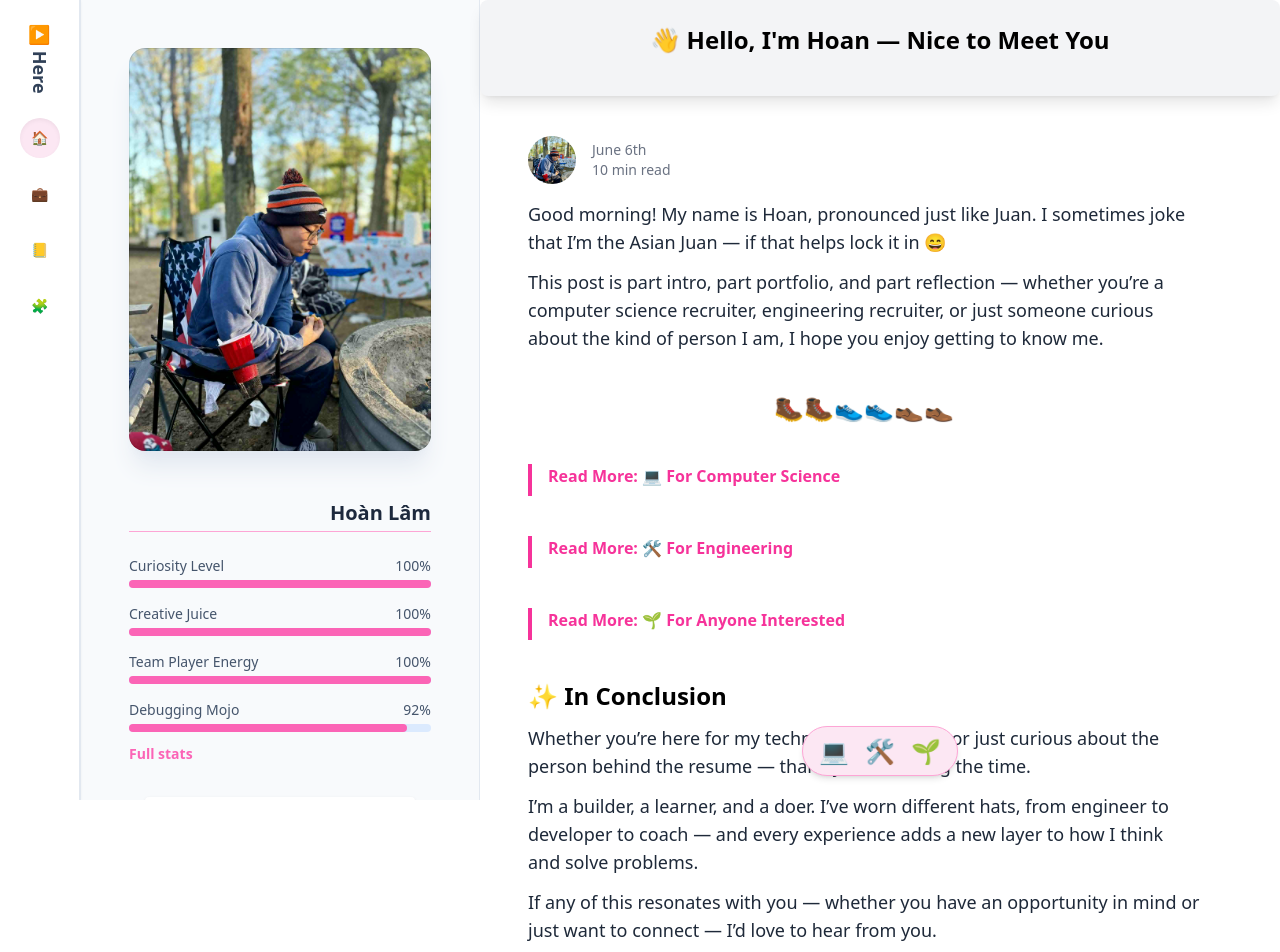
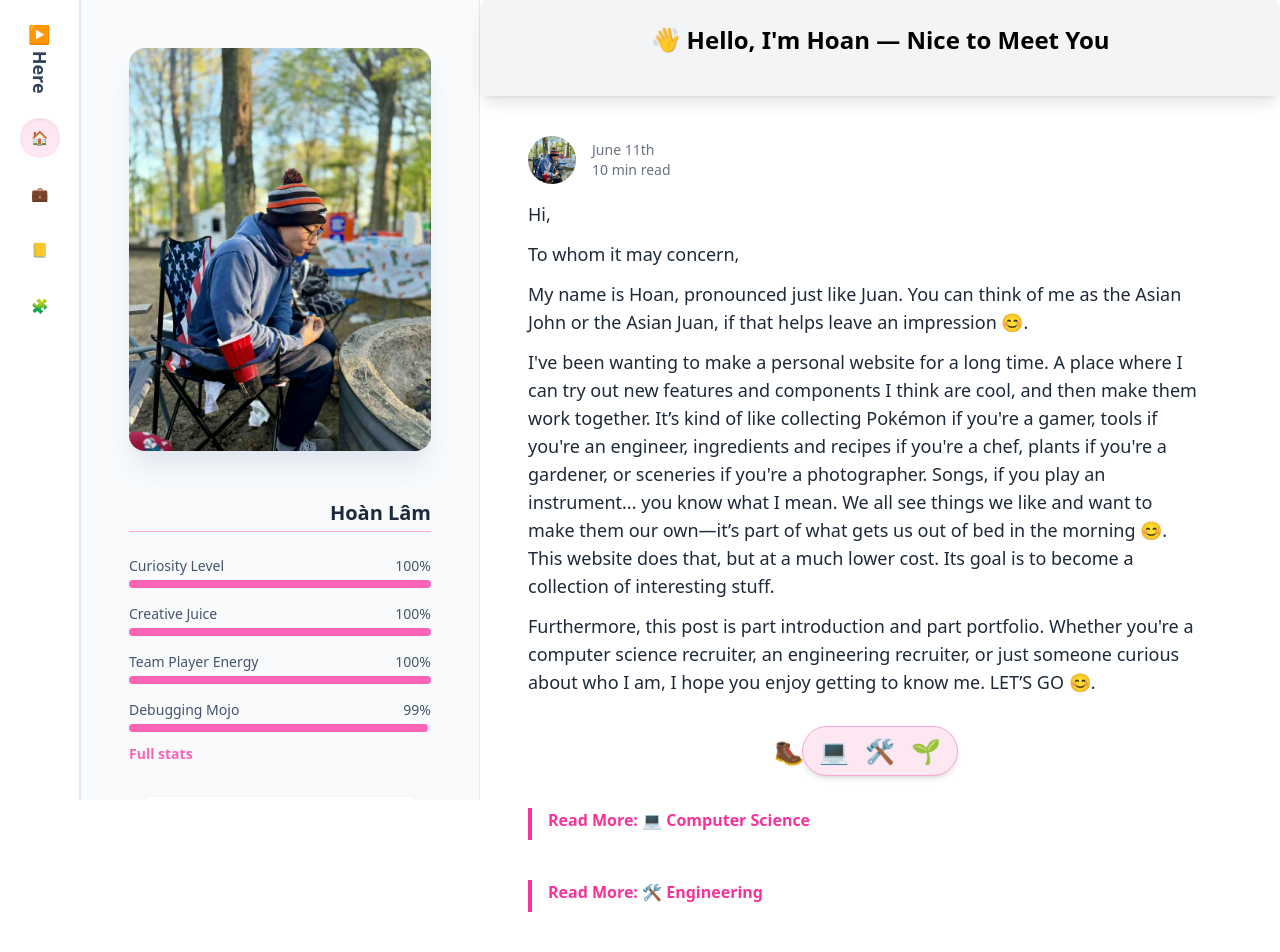
Before and after one commit to clcik-click/Web_Resume, a React (Vite) app in the folder web-resume/: page / in a window 1280 px wide. Shown: the top 952 px of the page. Built offline with nearby package versions, Linux system fonts and the light colour scheme.

Commit message:
Go over 1st presentable revision

```diff
--- a/web-resume/src/App.tsx
+++ b/web-resume/src/App.tsx
@@ -6,12 +6,10 @@ import Puzzle from './Puzzle';
 
 import { BrowserRouter, Routes, Route, NavLink } from "react-router-dom";
 import MusicBar from './Components/MusicBar';
-
 import { useState } from 'react';
 
 function App() {
   const [expanded, setExpanded] = useState(false);
-
   const [expanded2, setExpanded2] = useState(false);
 
   const credits = [
@@ -31,20 +29,20 @@ function App() {
     { name: "Curiosity Level", value: 100 },
     { name: "Creative Juice", value: 100 },
     { name: "Team Player Energy", value: 100 },
-    { name: "Debugging Mojo", value: 92 },
-    { name: "Caffeine Reliance", value: 65 },
-    { name: "Social Battery", value: 60 },
-    { name: "Balance Game (Work/Life)", value: 58 },
-    { name: "Search Engine Mastery", value: 99 },
-    { name: "Overthinking Tendency", value: 77 },
-    { name: "Soccer Comeback Mode", value: 72 },
-    { name: "Pottery Precision", value: 28 },
-    { name: "Grip Strength (Climbing)", value: 43 },
+    { name: "Debugging Mojo", value: 99 },
+    { name: "Caffeine Reliance", value: 21 },
+    { name: "Social Battery", value: 45 },
+    { name: "Balance Game (Work/Life)", value: 90 },
+    { name: "Search Engine Mastery", value: 100 },
+    { name: "Overthinking Tendency", value: 90 },
+    { name: "Soccer Comeback Mode", value: 87 },
+    { name: "Pottery Precision", value: 11 },
+    { name: "Grip Strength (Climbing)", value: 23 },
     { name: "Live Show Enthusiasm", value: 95 },
-    { name: "Nutrition Coaching Vibes", value: 82 },
-    { name: "Plant Parenting", value: 67 },
-    { name: "Broadway Level Hype", value: 98 },
-    { name: "Piano Progression", value: 87 },
+    { name: "Nutrition Coaching Vibes", value: 63 },
+    { name: "Plant Parenting", value: 43 },
+    { name: "Broadway Level Hype", value: 89 },
+    { name: "Piano Progression", value: 81 },
   ];
 
   const visibleCredits = expanded2 ? credits : credits.slice(0, 4);
@@ -117,7 +115,6 @@ function App() {
                 >
                   🧩
                 </NavLink>
-
               </nav>
             </div>
 
@@ -126,7 +123,6 @@ function App() {
               {/* A picture */}
               <a className ="relative mx-auto block w-48 overflow-hidden rounded-lg bg-slate-200 shadow-xl shadow-slate-200 sm:w-64 sm:rounded-xl lg:w-auto lg:rounded-2xl">
                 <img src="/TAB/Avatar.jpeg" />
-                <div className="absolute inset-0 rounded-lg ring-1 ring-black/10 ring-inset sm:rounded-xl lg:rounded-2xl"></div>
               </a>
 
             <section className="mt-12 hidden lg:block">
@@ -166,7 +162,7 @@ function App() {
             {/* Social Media */}
             <section className="mt-10 lg:mt-12">
               <h1 className="text-lg font-bold text-slate-800 mb-2">CONNECT</h1>
-              <ul role="list" className="space-y-6 text-lg text-blue-600 font-medium mt-4">
+              <ul role="list" className="space-y-6 text-lg text-blue-600 font-medium mt-6">
                 <li>
                   <a
                     href="https://www.linkedin.com/in/hoan-lam-3b72a5179/"
@@ -198,6 +194,17 @@ function App() {
                   >
                     <span>🎶</span>
                     <span className="group-hover:underline">Spotify</span>
+                  </a>
+                </li>
+                <li>
+                  <a
+                    href="https://www.instagram.com/hoanlam.hl/"
+                    target="_blank"
+                    rel="noopener noreferrer"
+                    className="flex items-center gap-2 group"
+                  >
+                    <span>📷</span>
+                    <span className="group-hover:underline">Instagram</span>
                   </a>
                 </li>
               </ul>
--- /dev/null
+++ b/web-resume/src/Components/CollapsibleSection.tsx
@@ -0,0 +1,31 @@
+import { useState } from 'react';
+
+interface CollapsibleSectionProps {
+    title:string;
+    children: React.ReactNode;
+}
+
+const CollapsibleSection: React.FC<CollapsibleSectionProps> = ({title, children}) => {
+  const [open, setOpen] = useState(false);
+
+  return (
+    <div className="border-l-4 border-pink-500 pl-4 space-y-2">
+      <button
+        onClick={() => setOpen(!open)}
+        className="text-pink-500 font-semibold hover:text-pink-700"
+      >
+        {open ? `Hide ${title}` : `Read More: ${title}`}
+      </button>
+
+      <div
+        className={`transition-all duration-500 ease-in-out overflow-hidden ${
+          open ? "max-h-[2000px] opacity-100 mt-4" : "max-h-0 opacity-0"
+        }`}
+      >
+        <div className="text-gray-800 text-lg space-y-3">{children}</div>
+      </div>
+    </div>
+  );
+};
+
+export default CollapsibleSection;
--- a/web-resume/src/Home.tsx
+++ b/web-resume/src/Home.tsx
@@ -1,6 +1,7 @@
 import { useState } from 'react';
 import HoverVideo from './Components/HoverVideo';
 import ImageCarousel from './Components/ImageCarousel';
+import CollapsibleSection from './Components/CollapsibleSection';
 
 
 const imagePaths = [
@@ -12,37 +13,6 @@ const imagePaths = [
   "HOME/Art.JPEG",
   "HOME/Piano.JPEG",
 ];
-
-
-const CollapsibleSection = ({
-  title,
-  children,
-}: {
-  title: string;
-  children: React.ReactNode;
-}) => {
-  const [open, setOpen] = useState(false);
-
-  return (
-    <div className="border-l-4 border-pink-500 pl-4 space-y-2">
-      <button
-        onClick={() => setOpen(!open)}
-        className="text-pink-500 font-semibold hover:text-pink-700"
-      >
-        {open ? `Hide ${title}` : `Read More: ${title}`}
-      </button>
-
-      <div
-        className={`transition-all duration-500 ease-in-out overflow-hidden ${
-          open ? "max-h-[2000px] opacity-100 mt-4" : "max-h-0 opacity-0"
-        }`}
-      >
-        <div className="text-gray-800 text-lg space-y-3">{children}</div>
-      </div>
-    </div>
-  );
-};
-
 
 function Home() {
   const [isCarouselOpen, setIsCarouselOpen] = useState(false);
@@ -68,7 +38,7 @@ function Home() {
             <div className="flex items-center mb-4">
               <img className="w-12 h-12 object-cover rounded-full mr-4" src="TAB/Avatar.jpeg" alt="Avatar" />
               <ul className="text-sm text-gray-500">
-                <li>June 6th</li>
+                <li>June 11th</li>
                 <li>10 min read</li>
               </ul>
             </div>
@@ -78,11 +48,21 @@ function Home() {
             <div className="space-y-8 md:space-y-10">
               {/* Intro */}
               <div className="space-y-3">
+
+                <p className="text-lg text-gray-800">Hi,</p>
+                <p className="text-lg text-gray-800">To whom it may concern,</p>
+                <p className="text-lg text-gray-800">My name is Hoan, pronounced just like Juan. You can think of me as the Asian John or the Asian Juan, if that helps leave an impression 😊.</p>
                 <p className="text-lg text-gray-800">
-                    Good morning! My name is Hoan, pronounced just like Juan. I sometimes joke that I’m the Asian Juan — if that helps lock it in 😄
+                  I've been wanting to make a personal website for a long time.
+                  A place where I can try out new features and components I think are cool, and then make them work together.
+                  It’s kind of like collecting Pokémon if you're a gamer, tools if you're an engineer, ingredients and recipes if you're a chef, plants if you're a gardener, or sceneries if you're a photographer.
+                  Songs, if you play an instrument... you know what I mean.
+                  We all see things we like and want to make them our own—it’s part of what gets us out of bed in the morning 😊. This website does that, but at a much lower cost.
+                  Its goal is to become a collection of interesting stuff.
                 </p>
                 <p className="text-lg text-gray-800">
-                    This post is part intro, part portfolio, and part reflection — whether you’re a computer science recruiter, engineering recruiter, or just someone curious about the kind of person I am, I hope you enjoy getting to know me.
+                  Furthermore, this post is part introduction and part portfolio.
+                  Whether you're a computer science recruiter, an engineering recruiter, or just someone curious about who I am, I hope you enjoy getting to know me. LET’S GO 😊.
                 </p>
               </div>
 
@@ -98,31 +78,32 @@ function Home() {
                 ))}
               </div>
 
-              {/* </button> */}
-
               {/* CS Section */}
               <div id="cs">
-                  <CollapsibleSection title="💻 For Computer Science" >
+                <CollapsibleSection title="💻 Computer Science" >
                   <p >
-                      I’m a master’s student studying Applied Computer Science at Grand Valley State University. I’m working on my badges in Data Analytics, Database Management, Software Design and Development, and Web and Mobile. The naming might sound a bit distracting, but if I were to narrow down what I actually do, it would be software and database management and development — which is just something every computer science and software engineering student does anyway.
+                    I’m a master’s student studying Applied Computer Science at Grand Valley State University.
+                    I’m working on my badges in Data Analytics, Database Management, Software Design and Development, and Web and Mobile.
+                    The naming might sound a bit distracting, but if I were to narrow down what I actually do, it would be software and database management and development —
+                    which is just something every computer science student does anyway.
                   </p>
                   <p>
                     During my first year as a graduate student, I had the chance to work on several meaningful projects. For example, a project focused on databases:{" "}
                     <a href="https://github.com/clcik-click/CIS660_Project" target="_blank" rel="noopener noreferrer" className="text-blue-600 hover:underline">
                       CIS660 Project
-                      </a>, a project involving a machine learning AI agent:{" "}
+                    </a>, a project involving an AI agent:{" "}
                     <a href="https://github.com/imtiendat0311/AI-Agent" target="_blank" rel="noopener noreferrer" className="text-blue-600 hover:underline">
                       AI Agent Project
-                      </a>, and a project using MA visual detection:{" "}
+                    </a>, and a project using visual detection:{" "}
                     <a href="https://github.com/clcik-click/CIS671_Projec" target="_blank" rel="noopener noreferrer" className="text-blue-600 hover:underline">
                       CIS671 Project
-                      </a>. There were many smaller projects too, but those are a few highlights of the things I took the time to document :)
+                    </a>. There were many smaller projects too, but those are a few highlights of the things I took the time to document 😊.
                   </p>
                   <p>
                     On top of that, I’m currently working as an intern at Blue Nucleus, where we provide custom software development services to real-world industry clients. It’s been a great learning experience so far.
                   </p>
                   <p>
-                      I’m always eager to learn and I really enjoy challenging myself :))
+                    I’m always eager to learn and I really enjoy challenging myself 😊.
                   </p>
                 </CollapsibleSection>
               </div>
@@ -130,8 +111,9 @@ function Home() {
                 {/* Engineering*/}
                 <div id="eng">
                   {/* Engineering Recruiter Section */}
-                  <CollapsibleSection title="🛠️ For Engineering">
+                  <CollapsibleSection title="🛠️ Engineering">
                     <div className="p-4">
+
                       <div className="space-y-6 text-gray-800 text-lg max-w-3xl mx-auto">
                         <p>
                           I also have a degree in Electrical Engineering from GVSU. If you're curious about my work back then, here’s a link to my capstone project from senior year:
@@ -180,6 +162,7 @@ function Home() {
                             Your browser does not support the video tag.
                           </video>
                         </div>
+
                       </div>
                     </div>
                   </CollapsibleSection>
@@ -187,18 +170,24 @@ function Home() {
 
                 {/* About me */}
                 <div id="aboutme">
-
-                  <CollapsibleSection title="🌱 For Anyone Interested">
+                  <CollapsibleSection title="🌱 Anyone Interested">
                     <div className="p-4">
                       <div className="space-y-4 text-gray-800 text-lg">
                         <p>
                           I’m someone who likes to try new ideas. I often find myself asking, “Why not?” — and that curiosity has led me to do a lot of unexpected things.
                         </p>
                         <p>
-                          I’m glad I started playing soccer again with friends. I was horrible at it in school, but now it’s just fun. I tried pottery too — and now I know I’m not very good at it, but I enjoyed the process anyway. Same thing with rock climbing — turns out I need to train more, but I’m learning. I also started going to live performances. My first Broadway show was in New York City, and since then, I’ve been to many more. That extended into a love for symphonies and all kinds of performances. I just think they’re so cool.
+                          I’m glad I started playing soccer again with friends. I was horrible at it in school, but now it’s just fun.
+                          I tried pottery too — and now I know I’m not very good at it, but I enjoyed the process anyway.
+                          Same thing with rock climbing — turns out I need to train more, but I’m learning. I also started going to live performances.
+                          My first Broadway show was in New York City, and since then, I’ve been to many more. That extended into a love for symphonies and all kinds of performances.
+                          I just think they’re so cool.
                         </p>
                         <p>
-                          Eventually, I got curious about nutrition because I wanted to feel better and perform better in my day-to-day life. That led me to become a certified nutrition coach. So far, I only have two clients — but I enjoy working with them and getting to know them deeply. One thing led to another, and that interest in nutrition turned into me working on my own little plot of garden (one of my clients/friends suggested the idea). Something I didn’t think I’d do until I owned a house (which, during this economy, would be quite a challenge). Still, I’m doing it now.
+                          Eventually, I got curious about nutrition because I wanted to feel better and perform better in my day-to-day life.
+                          That led me to become a nutrition coach. So far, I only have two clients — but I enjoy working with them and getting to know them deeply.
+                          One thing led to another, and that interest in nutrition turned into me working on my own little plot of garden (one of my clients/friends suggested the idea).
+                          Something I didn’t think I’d do until I owned a house (which, during this economy, would be quite a challenge). I’m doing it now.
                         </p>
 
                         <div className="flex justify-center mb-6">
@@ -208,7 +197,8 @@ function Home() {
                         </div>
 
                         <p>
-                          But the thing I’m most proud of — the thing I used to dream about when I was struggling to survive in college — is learning to play the piano. I finally started, and I’m still learning, but now I can play my{" "}
+                          But the thing I’m most proud of trying — the thing I used to dream about doing when I was in college the first time — is learning to play the piano.
+                          I started taking lessons, and I’m still learning, but now I can play my{" "}
                           <a
                             href="https://www.youtube.com/watch?v=PTIMTGjWDbg"
                             target="_blank"
@@ -216,7 +206,7 @@ function Home() {
                             className="text-blue-600 hover:underline"
                           >favorite song</a>
 
-                          . And that makes me really happy :))
+                          . And that makes me really happy 😊.
                         </p>
                       </div>
                     </div>
@@ -225,17 +215,18 @@ function Home() {
 
                 {/* Conclusion */}
                 <div className="space-y-3">
-                  <h3 className="text-2xl font-semibold">✨ In Conclusion</h3>
+                  <h3 className="text-2xl font-semibold">In Conclusion</h3>
                   <p className="text-lg text-gray-800">
-                    Whether you’re here for my technical background or just curious about the person behind the resume — thank you for taking the time.
+                    Whether you’re here for my technical background or just curious about the person behind the scenes — thank you for taking the time.
                   </p>
                   <p className="text-lg text-gray-800">
-                    I’m a builder, a learner, and a doer. I’ve worn different hats, from engineer to developer to coach — and every experience adds a new layer to how I think and solve problems.
+                    I’m curious, a student, and someone who enjoys doing different things. You could say I specialize in living life, engineering, and software development.
+                    Every experience shapes how I think and solve problems — hopefully in a good way 😊.
                   </p>
                   <p className="text-lg text-gray-800">
                     If any of this resonates with you — whether you have an opportunity in mind or just want to connect — I’d love to hear from you.
                   </p>
-                  <p className="text-lg text-gray-800">Thanks again for stopping by. 🙏</p>
+                  <p className="text-lg text-gray-800">Thanks again for stopping by.</p>
                 </div>
 
               </div>
--- a/web-resume/src/Projects.tsx
+++ b/web-resume/src/Projects.tsx
@@ -46,10 +46,10 @@ const projectData = {
     category: "💻 Computer Science",
     description:
       `This project analyzes e-commerce consumer behavior to generate insights for online business owners.
-      I’ll build an ETL pipeline using Kestra to process data (hosted on GitHub) and load it into PostgreSQL,
+      I’ll build an ETL pipeline using Kestra to process data and load it into PostgreSQL,
       with both services running in Docker. The cleaned data will then be analyzed in a local Python notebook,
       and key findings visualized in Google Looker Studio for a user-friendly presentation.`,
-    techStack: ["Python", "Gemini", "PostgreSOL", "Docker", "Google Looker Studio"],
+    techStack: ["Python", "PostgreSOL", "Docker", "Google Looker Studio"],
     screenshots: [],
     demoLink: "https://github.com/clcik-click/CIS660_Project",
   },
--- a/web-resume/src/Resume.tsx
+++ b/web-resume/src/Resume.tsx
@@ -12,7 +12,7 @@ function Resume() {
     <>
       <main className="border-t border-slate-200 lg:relative lg:mb-28 lg:ml-112 lg:border-t-0 xl:ml-120">
         <div className="h-full overflow-y-auto p-6 bg-gray-100 rounded-lg shadow-lg space-y-6">
-          <h1 className="text-2xl font-bold mb-4 text-center">💼 RESUME </h1>
+          <h1 className="text-2xl font-bold mb-4 text-center">💼 Resume </h1>
         </div>
 
         <div className="max-w-3xl mx-auto px-4 pt-6 pb-12 lg:pt-10 lg:px-8 sm:px-6">
@@ -221,6 +221,7 @@ function Resume() {
               >
                 🎓
               </a>
+              <a>-</a>
               <a
                 href="pdfs/RESUME_Engineering.pdf"
                 download
@@ -230,8 +231,21 @@ function Resume() {
                 }`}
                 title="Download Resume"
               >
-                📄
+                🛠️📄
               </a>
+              <a>-</a>
+              <a
+                href="pdfs/RESUME_Computer_Science.pdf"
+                download
+                onClick={handleClick}
+                className={`text-2xl transition-transform cursor-pointer active:scale-110 ${
+                  !clicked ? 'animate-bounce' : ''
+                }`}
+                title="Download Resume"
+              >
+                💻📄
+              </a>
+
             </div>
           </div>
 
```
Also changed, not shown: 1 other file (tests, documents, lock files or other folders). Lines whose indentation alone changed are shown as unchanged.
